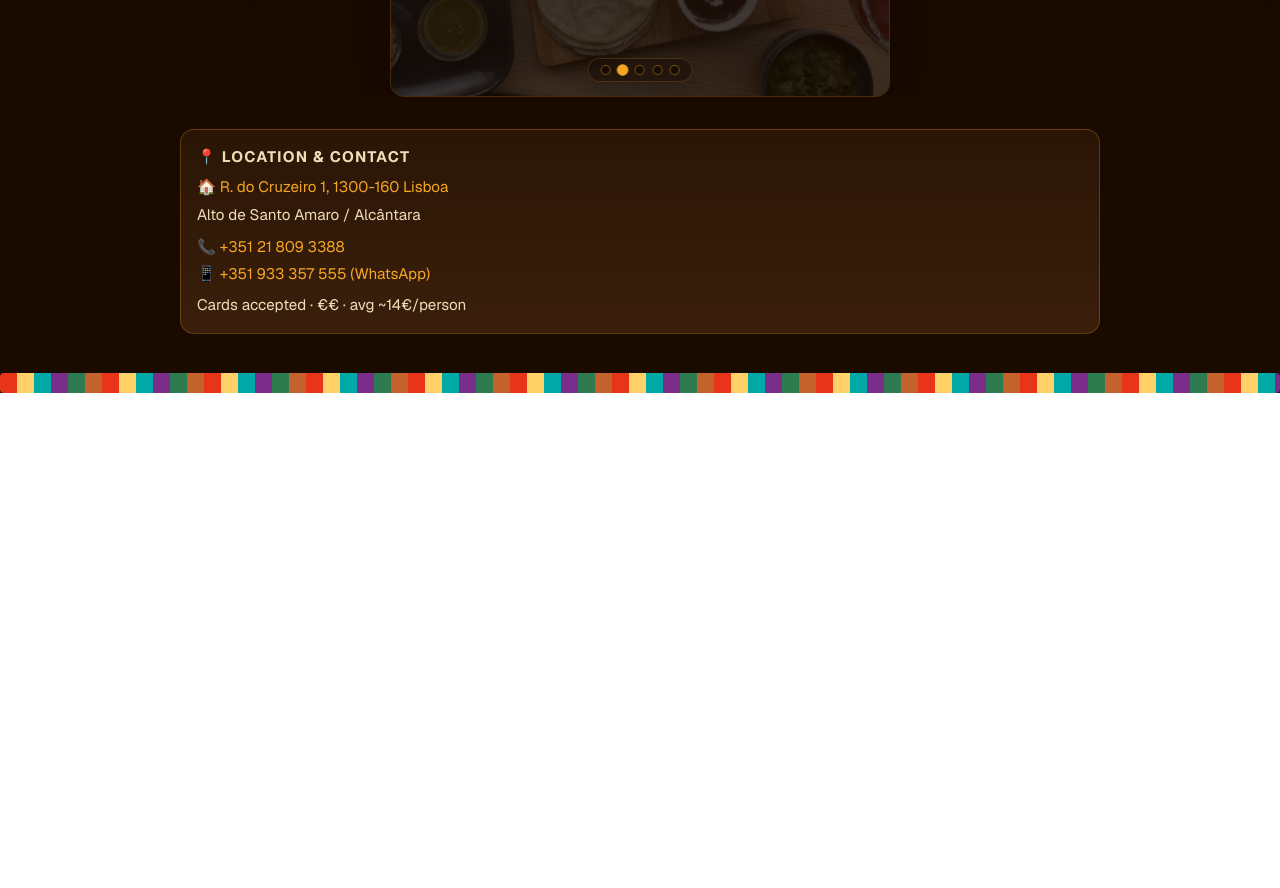
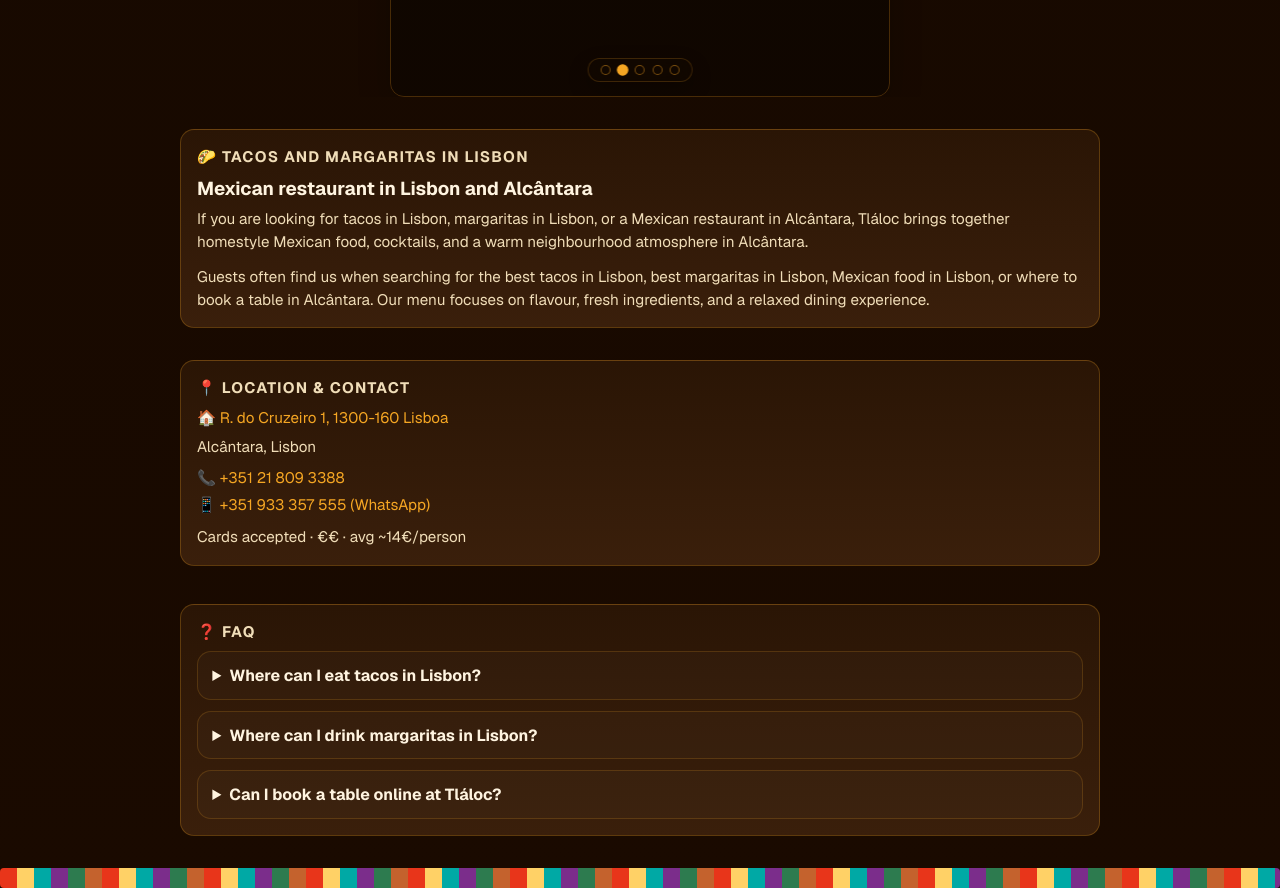
Before and after one commit to Saladikhanov/tlaloc_lisboa, a Next.js app: page /en in a window 1280 px wide. Shown: the part 1700-2588 px from the top of the page. Before the commit the page ends 2093 px from the top, so only its background shows below. Built offline with nearby package versions, Linux system fonts and the light colour scheme; no server answers; the database is empty.

Commit message:
Enhance SEO and FAQ sections on homepage by adding structured data and new content. Update metadata descriptions in English and Portuguese for better search visibility. Improve styling for SEO and FAQ cards to enhance user experience.

```diff
--- a/messages/en.json
+++ b/messages/en.json
@@ -14,8 +14,18 @@
     "heroSubheading": "Tacos · Margaritas · Good vibes",
     "heroDescription": "Mexican restaurant in Lisbon, in the Alcântara neighbourhood. Homestyle recipes, craft margaritas, and warm hospitality — an authentic taste of Mexico in Portugal.",
     "metaTitle": "Mexican Restaurant in Lisbon & Alcântara | Tláloc",
-    "metaDescription": "Tláloc is a Mexican restaurant in Lisbon (Alcântara): tacos, margaritas, homestyle Mexican food and online reservations. Near Santo Amaro and the river.",
+    "metaDescription": "Tláloc is a Mexican restaurant in Lisbon (Alcântara): tacos, margaritas, homestyle Mexican food and online reservations.",
     "heroImageAlt": "Tláloc — Mexican restaurant in Lisbon, Alcântara",
+    "seoBlockTitle": "Tacos and margaritas in Lisbon",
+    "seoBlockBody1": "If you are looking for tacos in Lisbon, margaritas in Lisbon, or a Mexican restaurant in Alcântara, Tláloc brings together homestyle Mexican food, cocktails, and a warm neighbourhood atmosphere in Alcântara.",
+    "seoBlockBody2": "Guests often find us when searching for the best tacos in Lisbon, best margaritas in Lisbon, Mexican food in Lisbon, or where to book a table in Alcântara. Our menu focuses on flavour, fresh ingredients, and a relaxed dining experience.",
+    "faqTitle": "FAQ",
+    "faqQuestion1": "Where can I eat tacos in Lisbon?",
+    "faqAnswer1": "Tláloc is a Mexican restaurant in Lisbon, in Alcântara, serving tacos, margaritas, and Mexican comfort food.",
+    "faqQuestion2": "Where can I drink margaritas in Lisbon?",
+    "faqAnswer2": "At Tláloc in Alcântara you can order craft margaritas alongside tacos and Mexican dishes in a relaxed restaurant setting.",
+    "faqQuestion3": "Can I book a table online at Tláloc?",
+    "faqAnswer3": "Yes. You can book a table online through the reservation page and choose the date, time, and number of guests.",
     "workingHoursTitle": "Working Hours",
     "currentlyOpen": "We are currently open",
     "currentlyClosed": "We are currently closed",
--- a/messages/pt.json
+++ b/messages/pt.json
@@ -14,8 +14,18 @@
     "heroSubheading": "Tacos · Margaritas · Boas vibrações",
     "heroDescription": "Restaurante mexicano em Lisboa, no bairro de Alcântara. Receitas caseiras, margaritas artesanais e hospitalidade calorosa — o sabor autentico do Mexico em Portugal.",
     "metaTitle": "Restaurante Mexicano em Lisboa e Alcântara | Tláloc",
-    "metaDescription": "O Tláloc e um restaurante mexicano em Lisboa (Alcântara): tacos, margaritas, comida mexicana caseira e reservas online. Perto de Santo Amaro e do rio.",
+    "metaDescription": "O Tláloc e um restaurante mexicano em Lisboa (Alcântara): tacos, margaritas, comida mexicana caseira e reservas online.",
     "heroImageAlt": "Tláloc — restaurante mexicano em Lisboa, Alcântara",
+    "seoBlockTitle": "Tacos e margaritas em Lisboa",
+    "seoBlockBody1": "Se procura tacos em Lisboa, margaritas em Lisboa, ou um restaurante mexicano em Alcântara, o Tláloc junta comida mexicana caseira, cocktails e um ambiente de bairro em Alcântara.",
+    "seoBlockBody2": "Muitos clientes encontram-nos ao procurar pelos melhores tacos em Lisboa, melhores margaritas em Lisboa, comida mexicana em Lisboa, ou onde reservar mesa em Alcântara. O nosso menu aposta em sabor, ingredientes frescos e uma experiência descontraída.",
+    "faqTitle": "Perguntas frequentes",
+    "faqQuestion1": "Onde comer tacos em Lisboa?",
+    "faqAnswer1": "O Tláloc e um restaurante mexicano em Lisboa, em Alcântara, com tacos, margaritas e comida mexicana caseira.",
+    "faqQuestion2": "Onde beber margaritas em Lisboa?",
+    "faqAnswer2": "No Tláloc, em Alcântara, pode pedir margaritas artesanais com tacos e pratos mexicanos num ambiente descontraído.",
+    "faqQuestion3": "Posso reservar mesa online no Tláloc?",
+    "faqAnswer3": "Sim. Pode reservar mesa online na pagina de reservas e escolher a data, hora e numero de pessoas.",
     "workingHoursTitle": "Horario de Funcionamento",
     "currentlyOpen": "Estamos abertos agora",
     "currentlyClosed": "Estamos fechados agora",
--- a/src/app/[locale]/page.tsx
+++ b/src/app/[locale]/page.tsx
@@ -33,6 +33,8 @@ export async function generateMetadata({ params }: Props): Promise<Metadata> {
           "restaurante mexicano Lisboa",
           "comida mexicana Lisboa",
           "Alcântara restaurante",
+          "melhores tacos Lisboa",
+          "melhores margaritas Lisboa",
           "tacos Lisboa",
           "margaritas Lisboa",
           "Tláloc",
@@ -41,6 +43,8 @@ export async function generateMetadata({ params }: Props): Promise<Metadata> {
           "Mexican restaurant Lisbon",
           "Mexican food Lisbon",
           "Alcântara restaurant",
+          "best tacos Lisbon",
+          "best margaritas Lisbon",
           "tacos Lisbon",
           "margaritas Lisbon",
           "Tláloc",
@@ -134,12 +138,33 @@ export default async function HomePage({ params }: Props) {
       },
     },
   };
+  const faqItems = [
+    { question: t("faqQuestion1"), answer: t("faqAnswer1") },
+    { question: t("faqQuestion2"), answer: t("faqAnswer2") },
+    { question: t("faqQuestion3"), answer: t("faqAnswer3") },
+  ];
+  const faqJsonLd = {
+    "@context": "https://schema.org",
+    "@type": "FAQPage",
+    mainEntity: faqItems.map((item) => ({
+      "@type": "Question",
+      name: item.question,
+      acceptedAnswer: {
+        "@type": "Answer",
+        text: item.answer,
+      },
+    })),
+  };
 
   return (
     <>
       <script
         type="application/ld+json"
         dangerouslySetInnerHTML={{ __html: JSON.stringify(restaurantJsonLd) }}
+      />
+      <script
+        type="application/ld+json"
+        dangerouslySetInnerHTML={{ __html: JSON.stringify(faqJsonLd) }}
       />
       <PublicNav />
 
@@ -252,6 +277,15 @@ export default async function HomePage({ params }: Props) {
 
         <HomeGallery />
 
+        <section className="card home-seo-card">
+          <p className="home-section-kicker">🌮 {t("seoBlockTitle")}</p>
+          <h3>{isPortuguese ? "Restaurante mexicano em Lisboa e Alcântara" : "Mexican restaurant in Lisbon and Alcântara"}</h3>
+          <p>{t("seoBlockBody1")}</p>
+          <p className="footer-note" style={{ marginTop: "0.75rem" }}>
+            {t("seoBlockBody2")}
+          </p>
+        </section>
+
         <section className="card home-contact-card">
           <p className="home-section-kicker">📍 LOCATION & CONTACT</p>
           <p>
@@ -261,7 +295,7 @@ export default async function HomePage({ params }: Props) {
             </a>
           </p>
           <p className="footer-note" style={{ marginTop: "0.35rem" }}>
-            Alto de Santo Amaro / Alcântara
+            Alcântara, Lisbon
           </p>
           <p style={{ marginTop: "0.55rem" }}>
             <strong>📞</strong> <a href="tel:+351218093388">+351 21 809 3388</a>
@@ -277,6 +311,18 @@ export default async function HomePage({ params }: Props) {
           </p>
         </section>
 
+        <section className="card home-faq-card">
+          <p className="home-section-kicker">❓ {t("faqTitle")}</p>
+          <div className="home-faq-list">
+            {faqItems.map((item) => (
+              <details key={item.question} className="home-faq-item">
+                <summary>{item.question}</summary>
+                <p className="footer-note">{item.answer}</p>
+              </details>
+            ))}
+          </div>
+        </section>
+
         <div className="menu-bottom-stripe" aria-hidden="true" />
       </main>
     </>
--- a/src/app/globals.css
+++ b/src/app/globals.css
@@ -814,6 +814,38 @@ a {
     linear-gradient(180deg, rgba(52, 28, 10, 0.62) 0%, rgba(36, 18, 6, 0.52) 100%);
   border-color: rgba(245, 166, 35, 0.22);
   backdrop-filter: blur(2px);
+}
+
+.home-seo-card,
+.home-faq-card {
+  margin: 0 auto 2rem;
+  max-width: 920px;
+}
+
+.home-seo-card p + p {
+  margin-top: 0.7rem;
+}
+
+.home-faq-list {
+  display: grid;
+  gap: 0.7rem;
+}
+
+.home-faq-item {
+  border: 1px solid rgba(245, 166, 35, 0.18);
+  border-radius: 14px;
+  padding: 0.8rem 0.9rem;
+  background: rgba(255, 255, 255, 0.02);
+}
+
+.home-faq-item summary {
+  cursor: pointer;
+  font-weight: 700;
+  color: var(--text);
+}
+
+.home-faq-item p {
+  margin-top: 0.55rem;
 }
 
 .home-open-status {
```
